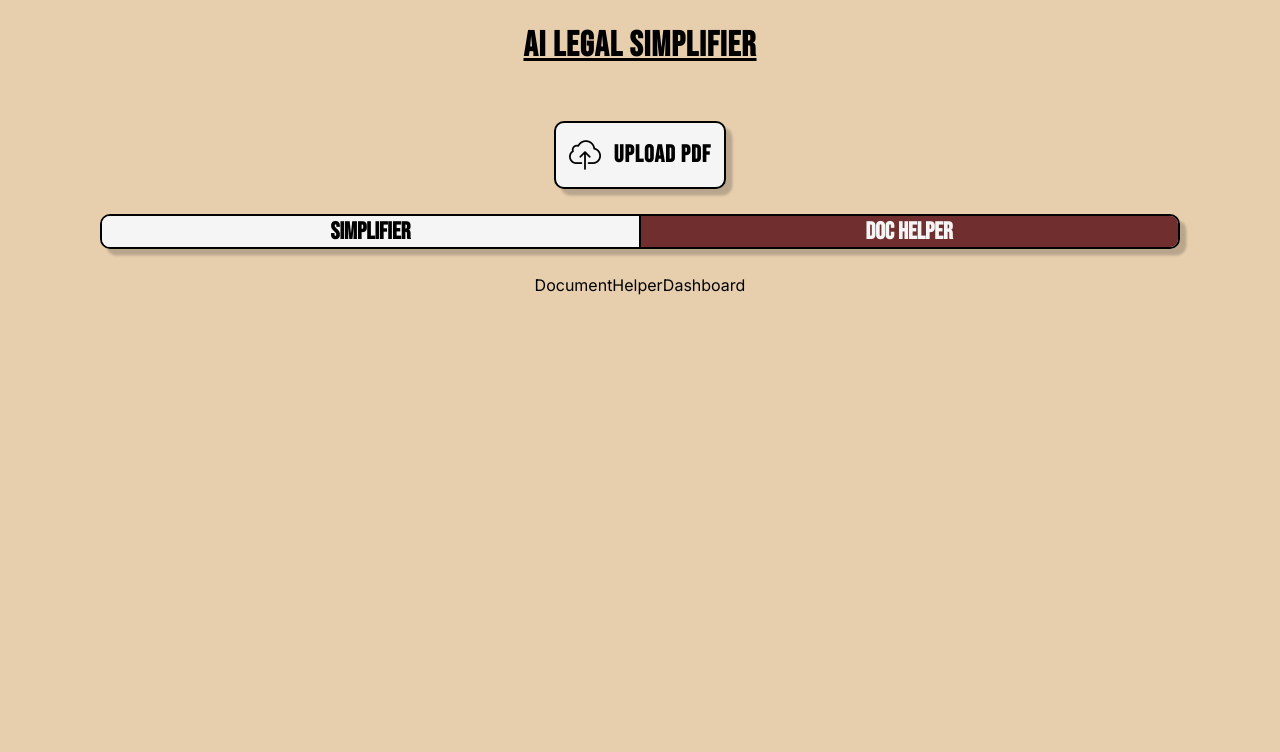
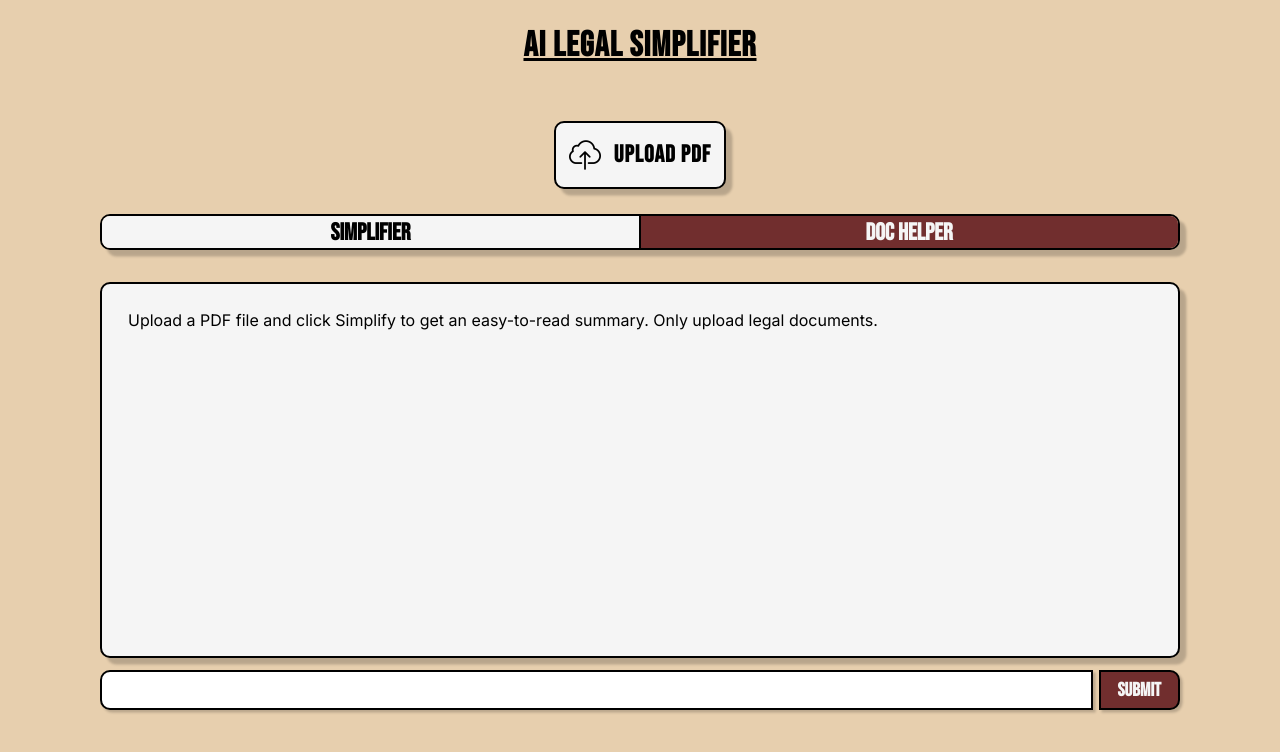
Before and after one commit to alberto-sclocchi/legal-simplifier-client, a React (Create React App) app: page / in a window 1280 px wide. Both pictures are taken after a click on the button "Doc Helper". Shown: the top 752 px of the page. Built offline with nearby package versions, Linux system fonts and the light colour scheme.

Commit message:
finish document helper UI

```diff
--- a/package.json
+++ b/package.json
@@ -11,6 +11,7 @@
     "html2pdf.js": "^0.10.3",
     "react": "^19.1.0",
     "react-dom": "^19.1.0",
+    "react-icons": "^5.5.0",
     "react-markdown": "^10.1.0",
     "react-router-dom": "^7.6.3",
     "react-scripts": "5.0.1",
--- a/src/App.css
+++ b/src/App.css
@@ -25,7 +25,8 @@ html{
   gap: 1.5vw;
 }
 
-.simplifier-dashboard{
+.simplifier-dashboard,
+.document-helper-dashboard{
   display: flex;
   flex-direction: column;
   align-items: center;
@@ -33,8 +34,43 @@ html{
   padding: 0.5vw;
 }
 
+.document-helper-dashboard form{
+  display: flex;
+  flex-direction: row;
+  justify-content: space-between;
+  align-items: center;
+  width: 100%;
+  gap: 0.5vw;
+  height: 5vh;
+}
+
+.document-helper-dashboard input{
+  width: 100%;
+  height: 100%;
+  box-sizing: border-box;
+  padding: 0;
+  border-radius: 10px 0 0 10px;
+  border: 0.2vw solid black;
+  box-shadow: 0.2vw 0.2vw 0.2vw rgba(0, 0, 0, 0.2);
+}
+
+.document-helper-dashboard button{
+  width: 8%;
+  height: 100%;
+  border: 0.2vw solid black;
+  box-shadow: 0.2vw 0.2vw 0.2vw rgba(0, 0, 0, 0.2);
+  border-radius: 0px 10px 10px 0px;
+  background-color: rgb(113, 46, 46);
+  font-size: 1.2rem;
+  font-family: 'Bebas Neue';
+  font-weight: 900;
+  color: whitesmoke;
+  cursor: pointer;
+}
+
 .display-buttons{
   width: 84vw;
+  height: 4vh;
   display: flex;
   box-shadow: 0.5vw 0.5vw 0.2vw rgba(0, 0, 0, 0.2);
   border-radius: 10px;
--- a/src/components/simplifier/DocumentHelperDashboard.jsx
+++ b/src/components/simplifier/DocumentHelperDashboard.jsx
@@ -1,7 +1,17 @@
 import React from 'react'
+import SimplifiedTextContainer from './SimplifiedTextContainer'
+import { FaCircleStop, FaMicrophone } from 'react-icons/fa6'
 
 export default function DocumentHelperDashboard() {
   return (
-    <div>DocumentHelperDashboard</div>
+    <div className='document-helper-dashboard'>
+        <SimplifiedTextContainer />
+        <form>
+            <input type='text' />
+            {/* <FaCircleStop />
+            <FaMicrophone /> */}
+            <button className='document-helper-btn'>submit</button>
+        </form>
+    </div>
   )
 }
```
Also changed, not shown: 1 other file (tests, documents, lock files or other folders).
